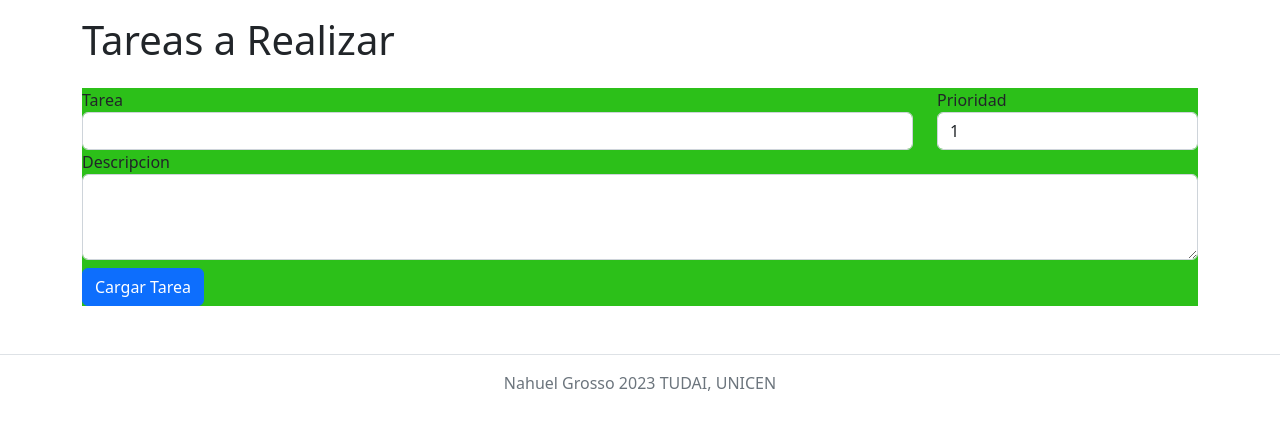
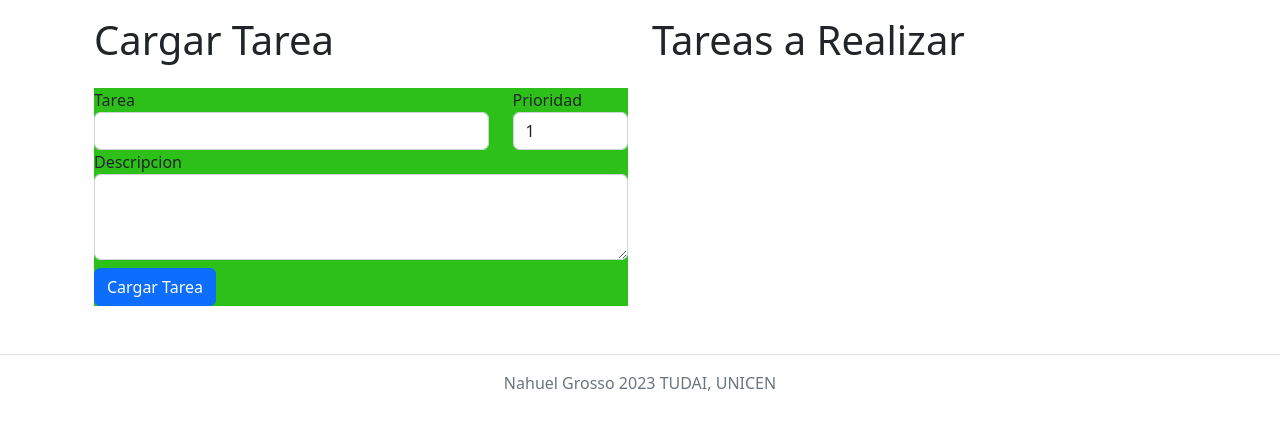
Before and after one commit to NahuelGrosso/ToDoList, a PHP site: page / in a window 1280 px wide. Shown: the part 56-486 px from the top of the page. Run offline with PHP 8.4, Linux system fonts and the light colour scheme; data that the repository does not hold is empty.

Commit message:
Tercer commit del dia

```diff
--- a/app/tareas.php
+++ b/app/tareas.php
@@ -5,10 +5,18 @@ function verTareas()
 {
     require_once 'templates/header.php';
 
+    $tareas = traerTareas();
+?>
+
+    <div class="container">
+        <div class="row">
+            <div class="col">
+                <?php require_once 'templates/formulario.php';
+                ?>
+            </div>
+            <div class="col">
+                <?php
                 echo "<h1> Tareas a Realizar </h1>";
-    $tareas = traerTareas();
-
-    require_once 'templates/formulario.php';
                 ?>
                 <div class="tareas">
                     <ul class="list-group">
@@ -24,8 +32,14 @@ function verTareas()
             <?php
             require_once 'templates/footer.php';
         }
+            ?>
+            </div>
+        </div>
+    </div>
 
-function agregarTarea() {
+<?php
+    function agregarTarea()
+    {
     //VER VALIDACION DE DATOS!!!
 
     //Obtencion de los datos del formulario.
@@ -38,13 +52,13 @@ function agregarTarea() {
 
     require_once 'templates/header.php';
 
-   if ($id){
+    if ($id) {
     echo "Tarea cargada correctamente id= $id";
     //Yo lo quiero hacer con un boton que me envie a la pagina de inicio...
     // <button type="button" class="btn btn-secondary">Secondary</button>
     header('Location: ' . BASE_URL);
-   }else{
-    echo"Error al insertar la tarea!";
+    } else {
+    echo "Error al insertar la tarea!";
     }
 
     require_once 'templates/footer.php';
--- a/templates/formulario.php
+++ b/templates/formulario.php
@@ -1,4 +1,5 @@
 <!-- formulario de alta de tarea -->
+<h1>Cargar Tarea</h1>
 <form action="agregarTarea" method="POST" class="my-4">
     <div class="row">
         <div class="col-9">
```
Lines whose indentation alone changed are shown as unchanged.
